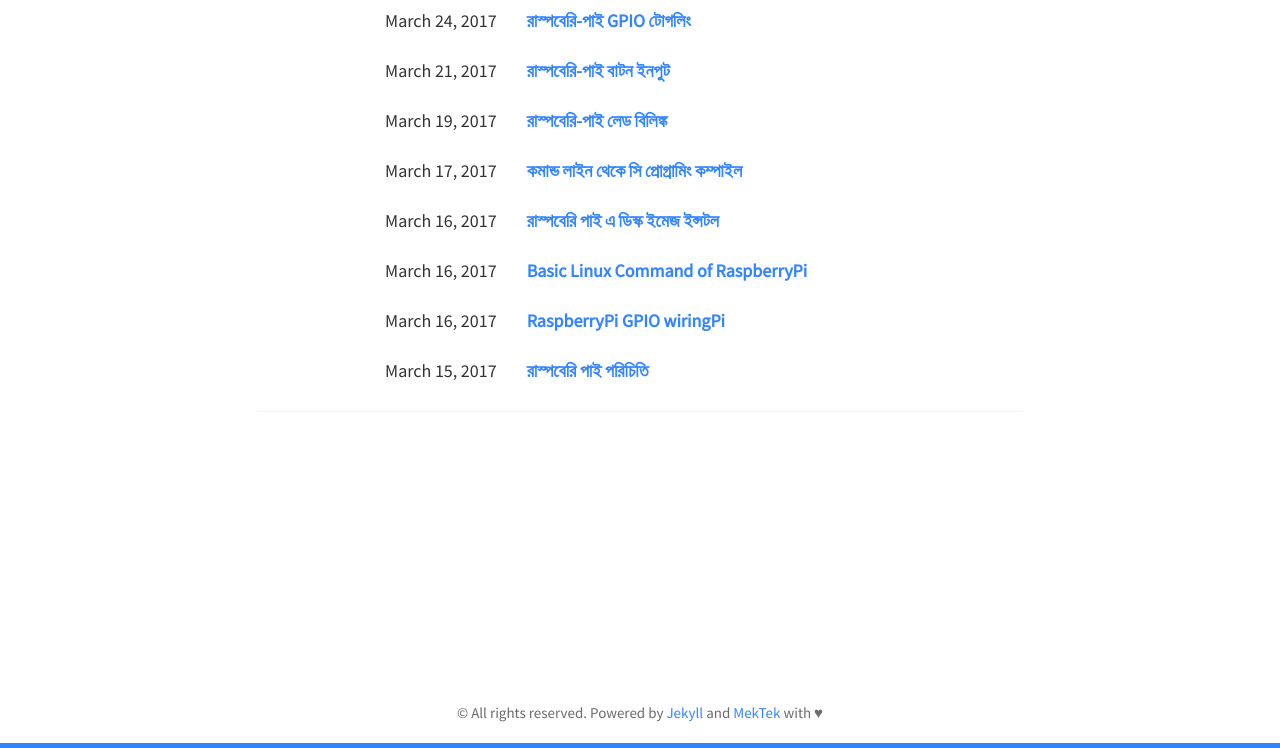
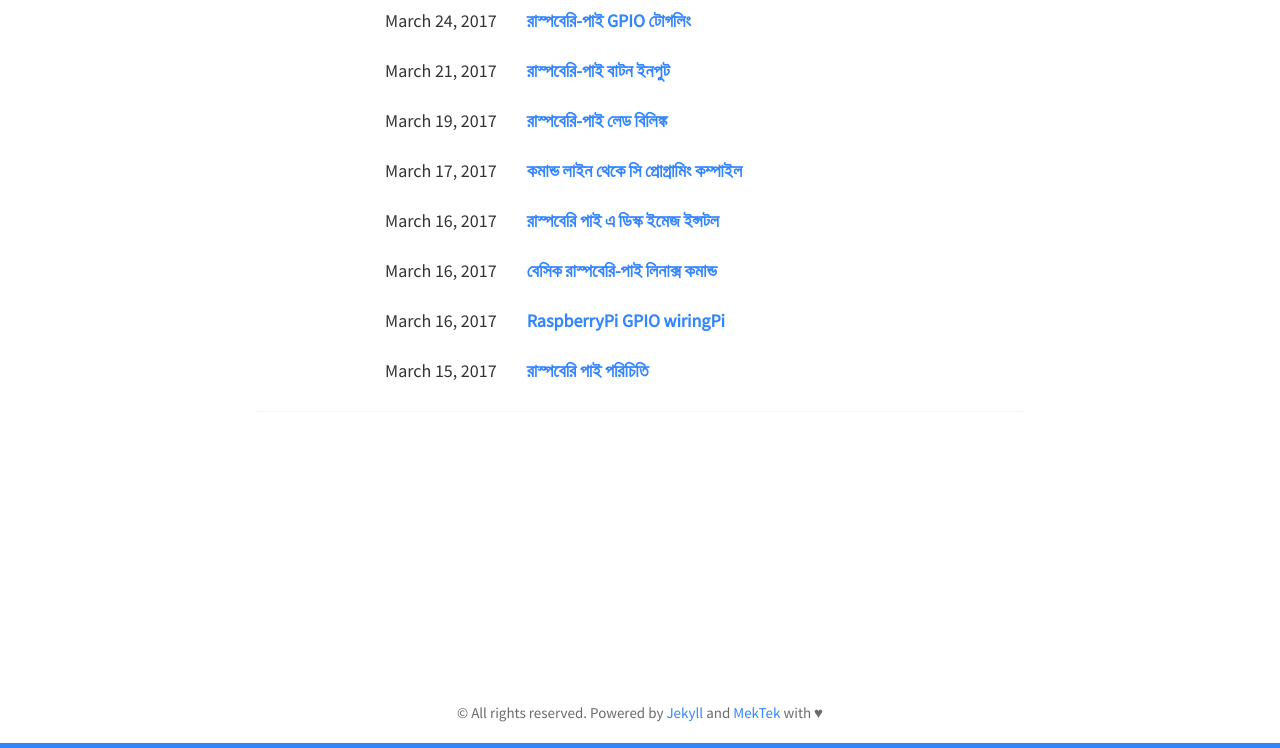
Before and after one commit to MekTekBD/saif, a Jekyll site: the page built from blog.html, in a window 1280 px wide, cut to the strip 153-901 px from the top of the page. Built offline with Jekyll 4.4.1, drawn with Linux system fonts in a browser that asks for light colours; nearby versions of some CDN libraries; library files that are not in the unit come from our copies.

Commit message:
Update 2017-03-16-basic-linux-command.md

```diff
--- a/_posts/tutorial/2017-03-16-basic-linux-command.md
+++ b/_posts/tutorial/2017-03-16-basic-linux-command.md
@@ -1,6 +1,6 @@
 ---
 layout: post
-title:  Basic Linux Command of RaspberryPi
+title:  বেসিক রাস্পবেরি-পাই লিনাক্স কমান্ড
 categories: [tutorial]
 tags:
 - RaspberryPi
@@ -22,7 +22,7 @@ tags:
 **LS**
 ls কমান্ড টি লিস্টিং এর জন্য ব্যাবহার করা হয় । কোন ডিরেক্টরি তে যেয়ে যদি তুমি ls কমান্ড টি লিখ , তাহলে ঐ ডিরেক্টরি তে যা যা আছে তোমাকে সেগুলা দেখাবে । যদি তুমি এটা -l ফ্লাগ এর সাথে লিখ , অর্থাৎ যদি তুমি ls -l কমান্ড টি লিখ তাহলে এটা ডিরেক্টরি তে যা যা আছে সেগুলা সম্পর্কে অতিরিক্ত তথ্য \(permissions, owner, group, size, date and timestamp of last edit\) দিবে । আর যদি কোন ফাইল এর শুরুতে ডট \( . \) থাকে সেগুলা দেখার জন্য তোমাকে -a flag ব্যাবহার করতে হবে ।
 
-![](/assets/saif@saif-PC: ~_005.png)
+![](https://raw.githubusercontent.com/MekTekBD/saif/gh-pages/_posts/assets/saif@saif-PC:~_005.png)
 
 **CD**
 cd কমান্ডটি ইউজ করা হয় ডিরেক্টরি চেঞ্জ এর জন্য , এর জন্য প্রথমে cd লিখে পরে PATH লিখতে হয় । \(i.e. cd directoryA\) or \(i.e. cd /home/pi/directoryA\) .
@@ -97,4 +97,4 @@ hostname কমান্ডের মাধ্যমে সিস্টেমে
 **IFCONFIG**
 ifconfig কমান্ডের মাধ্যমে নেটওয়ার্ক কনফিগারেশন এর বিস্তারিত তথ্য ও কারেন্ট সিস্টেমটা বর্তমানে কোন ইন্টারফেস এ আছে সেটা দেখা যাবে । eth0 অংশে ইথারনেট ইন্টারফেস এডাপ্টার সম্পর্কে তথ্য , lo অংশে লুপবেক ইন্টারফেস সম্পর্কে তথ্য এবং wlan0 অংশে ওয়ারলেস lan সম্পর্কে তথ্য দেখা যাবে ।
 
-প্রাথমিক ভাবে এই বেসিক কমান্ড গুলা জানলেই হবে![](https://www.facebook.com/images/emoji.php/v8/f4c/1/16/1f642.png):\)
+প্রাথমিক ভাবে এই বেসিক কমান্ড গুলা জানলেই হবে![](https://www.facebook.com/images/emoji.php/v8/f4c/1/16/1f642.png)
```
